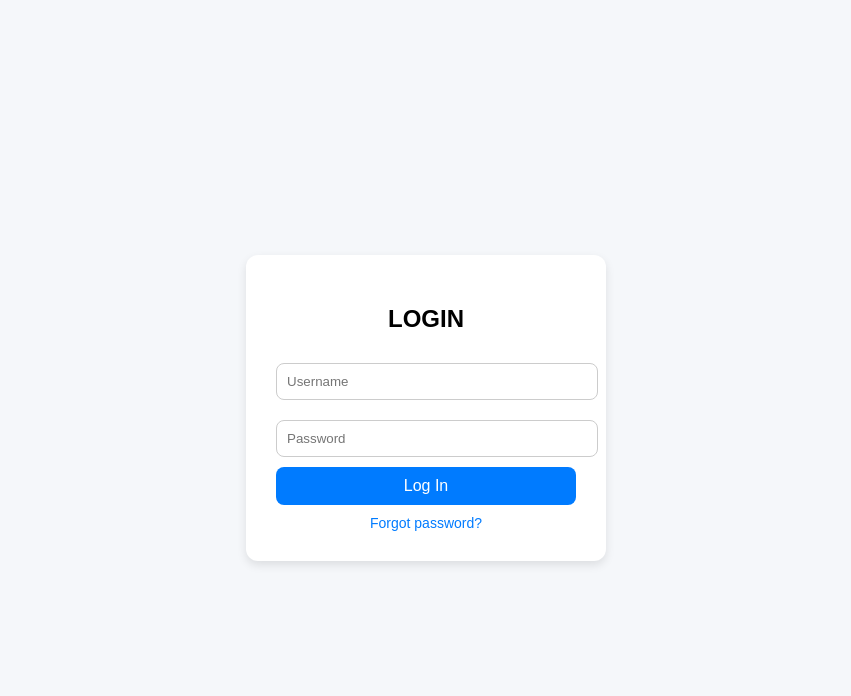
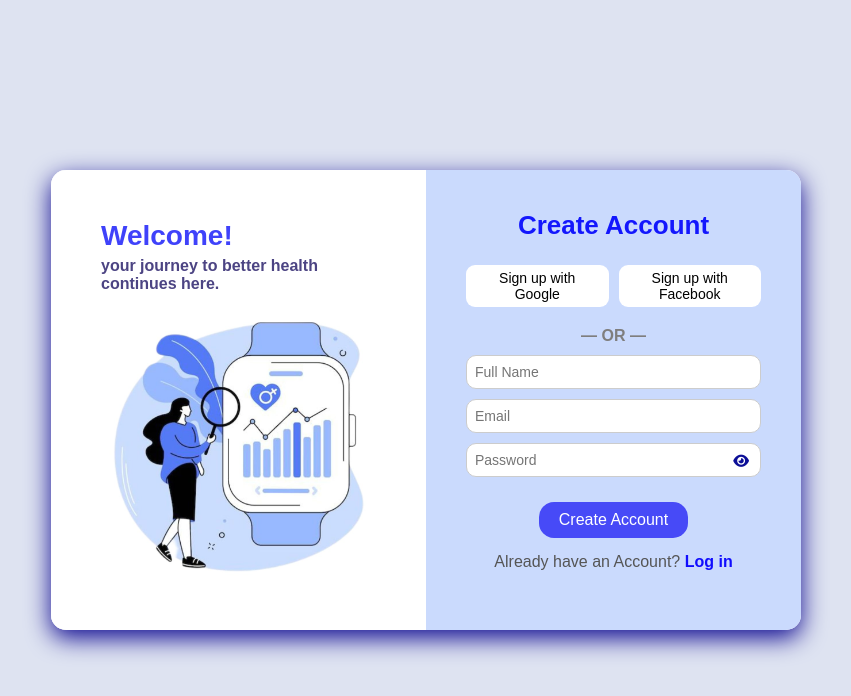
Before and after one commit to SOUMYADIPHALDAR/health-management-system, a plain HTML site: page client/login.html in a window 1280 px wide. Shown: the whole page, without its empty margins (214-1065 px from the left). Drawn offline with Linux system fonts and the light colour scheme.

Commit message:
updated login page

```diff
--- a/client/login.html
+++ b/client/login.html
@@ -4,64 +4,44 @@
   <meta charset="UTF-8" />
   <meta name="viewport" content="width=device-width, initial-scale=1.0" />
   <title>Login</title>
-  <style>
-    body {
-      font-family: Arial, sans-serif;
-      display: flex;
-      justify-content: center;
-      align-items: center;
-      height: 100vh;
-      background: #f5f7fa;
-    }
-    .container {
-      background: white;
-      padding: 30px;
-      border-radius: 12px;
-      box-shadow: 0 4px 10px rgba(0,0,0,0.1);
-      width: 300px;
-      text-align: center;
-    }
-    h2 { margin-bottom: 20px; }
-    input {
-      width: 100%;
-      padding: 10px;
-      margin: 10px 0;
-      border: 1px solid #ccc;
-      border-radius: 8px;
-    }
-    button {
-      width: 100%;
-      padding: 10px;
-      background: #007bff;
-      border: none;
-      border-radius: 8px;
-      color: white;
-      font-size: 16px;
-      cursor: pointer;
-    }
-    button:hover {
-      background: #0056b3;
-    }
-    a {
-      display: block;
-      margin-top: 10px;
-      color: #007bff;
-      text-decoration: none;
-      font-size: 14px;
-    }
-    a:hover {
-      text-decoration: underline;
-    }
-  </style>
+  <link rel="stylesheet" href="style.css">
+  <link rel="stylesheet" href="https://cdnjs.cloudflare.com/ajax/libs/font-awesome/6.6.0/css/all.min.css" />
+
 </head>
 <body>
   <div class="container">
-    <h2>LOGIN</h2>
-    <input type="text" id="username" placeholder="Username">
-    <input type="password" id="password" placeholder="Password">
-    <button onclick="login()">Log In</button>
-    <a href="#">Forgot password?</a>
-  </div>
+
+        <!-- Left Side -->
+        <div class="left">
+            <h2>Welcome!</h2>
+            <p>your journey to better health continues here.</p>
+        </div>
+
+        <!-- Right Side -->
+        <div class="right">
+            <h2>Create Account</h2>
+
+            <div class="btn-social">
+                <button> Sign up with Google</button>
+                <button> Sign up with Facebook</button>
+            </div>
+
+            <div class="or">— OR —</div>
+
+            <input type="text" placeholder="Full Name">
+            <input type="email" placeholder="Email">
+
+            <div class="password-field">
+                <input type="password" id="password" placeholder="Password">
+                <i class="fa-solid fa-eye" onclick="togglePassword()"></i>
+            </div>
+
+            <button class="create-btn">Create Account</button>
+
+            <p class="login-text">Already have an Account? <a href="#">Log in</a></p>
+        </div>
+
+    </div>
 
   <script src="script.js"></script>
 </body>
--- a/client/script.js
+++ b/client/script.js
@@ -16,6 +16,15 @@ function editProfile() {
         alert("Please enter username and password!");
       }
     }
+
+    function togglePassword() {
+        let pwd = document.getElementById("password");
+        if (pwd.type === "password") {
+            pwd.type = "text";
+        } else {
+            pwd.type = "password";
+        }
+      }
 
 // === edit profile page ===
 function goBack() {
--- a/client/style.css
+++ b/client/style.css
@@ -0,0 +1,150 @@
+*{
+    padding: 0;
+    margin: 0;
+    box-sizing: border-box;
+    font-family: Arial, Helvetica, sans-serif;
+}
+
+body {
+            width: 100%;
+            height: 100vh;
+            font-family: 'Poppins', sans-serif;
+            background: #dee3f1;
+            margin: 0;
+            display: flex;
+            justify-content: center;
+            align-items: center;
+
+        }
+
+.container {
+            width: 750px;
+            height: 460px;
+            display: flex;
+            align-items: center;
+            background-color: #fff;
+            border-radius: 15px;
+            box-shadow: 0px 8px 24px rgb(15, 10, 145);
+            overflow: hidden;
+}
+
+.left{
+    width: 50%;
+    height: 100%;
+    padding: 50px;
+    background-color: #dee3f1;
+    background-image: url(images/loginImage.jpg);
+    background-position:center;
+    background-size: cover;
+}
+
+.left h2{
+    color: #3f42fa;
+    font-size: 28px;
+    font-weight:800 ;
+    margin-bottom: 5px;
+}
+
+.left p{
+    color: rgb(76, 68, 131);
+    font-size: 16px;
+    font-weight: 600;
+}
+
+.right{
+    height: 100%;
+    width: 50%;
+    background-color: #cadafd;
+    padding: 40px;
+    text-align: center;
+}
+
+.right h2 {
+            margin-bottom: 1.5rem;
+            font-size: 26px;
+            font-weight: 600;
+            color: #1317fd;
+        }
+
+        .btn-social {
+            display: flex;
+            gap: 10px;
+            margin-bottom: 20px;
+        }
+
+        .btn-social button {
+            flex: 1;
+            padding: 5px 15px;
+            border: none;
+            border-radius: 9px;
+            cursor: pointer;
+            background: white;
+            font-size: 14px;
+        }
+
+        .btn-social button:hover{
+            background-color: #3f42fa;
+            color: #fff;
+        }
+
+        .or {
+            text-align: center;
+            margin: 10px 0;
+            color: #7f7e7e;
+            font-weight: 600;
+        }
+
+        input {
+            width: 100%;
+            padding: 8px;
+            margin-bottom:10px ;
+            border-radius: 10px;
+            border: 1px solid #ccc;
+            font-size: 14px;
+        }
+
+        .password-field {
+            position: relative;
+            display: flex;
+            justify-content: center;
+            align-items: center;
+            text-align: center;
+        }
+
+        .password-field i {
+           color: #0c0f97;
+           font-size: 14px;
+            position: absolute;
+            right: 12px;
+            top: 11px;
+            cursor: pointer;
+        }
+
+        .create-btn {
+
+            padding: 9px 20px;
+            background: #474af7;
+            color: white;
+            border: none;
+            border-radius: 15px;
+            cursor: pointer;
+            font-size: 16px;
+            margin-top: 15px;
+        }
+
+        .create-btn:hover {
+            background: #4444a8;
+        }
+
+        .login-text {
+            margin-top: 15px;
+            text-align: center;
+            color: #555;
+            font-size: 16px;
+        }
+
+        .login-text a {
+            color: #110dfe;
+            text-decoration: none;
+            font-weight: 600;
+        }
```
Also changed, not shown: client/dashboard.html (+7 -3 lines), client/images/loginImage.jpg (added).
